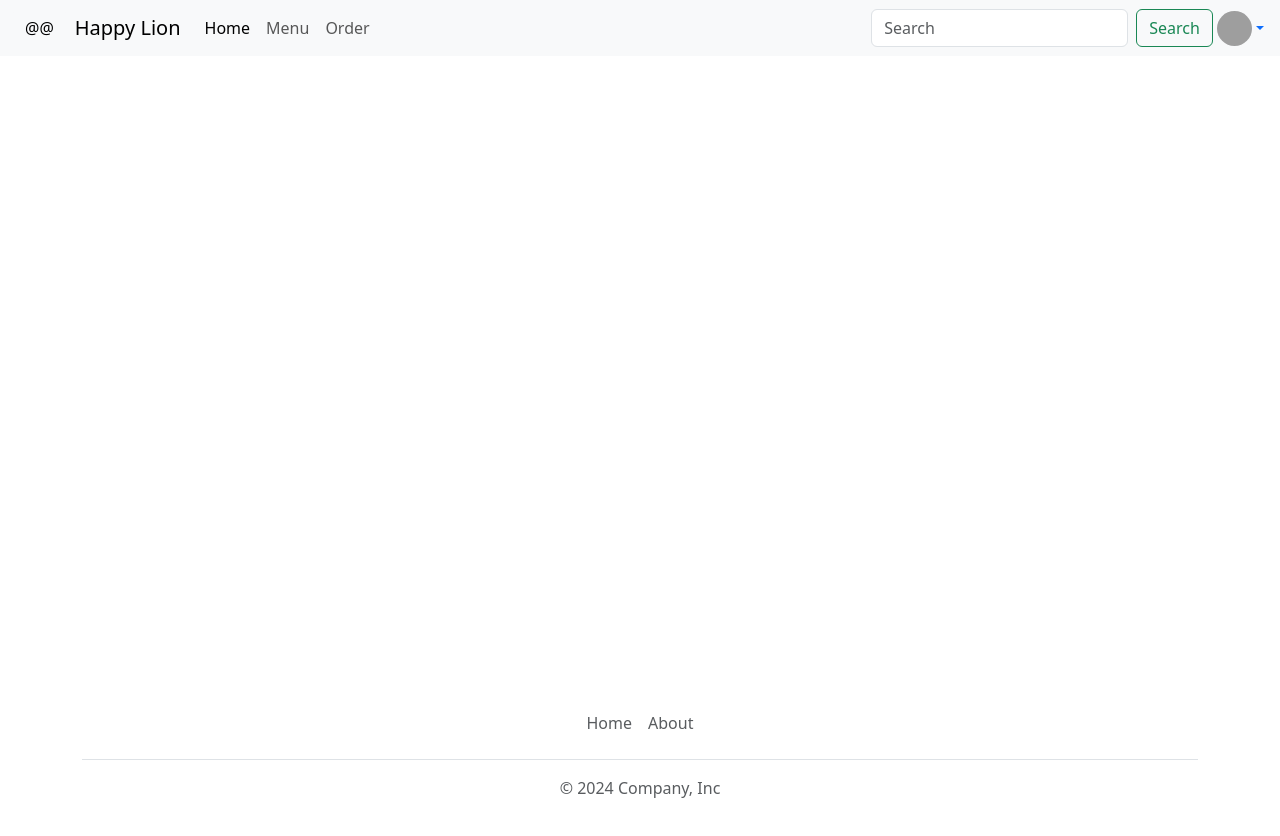
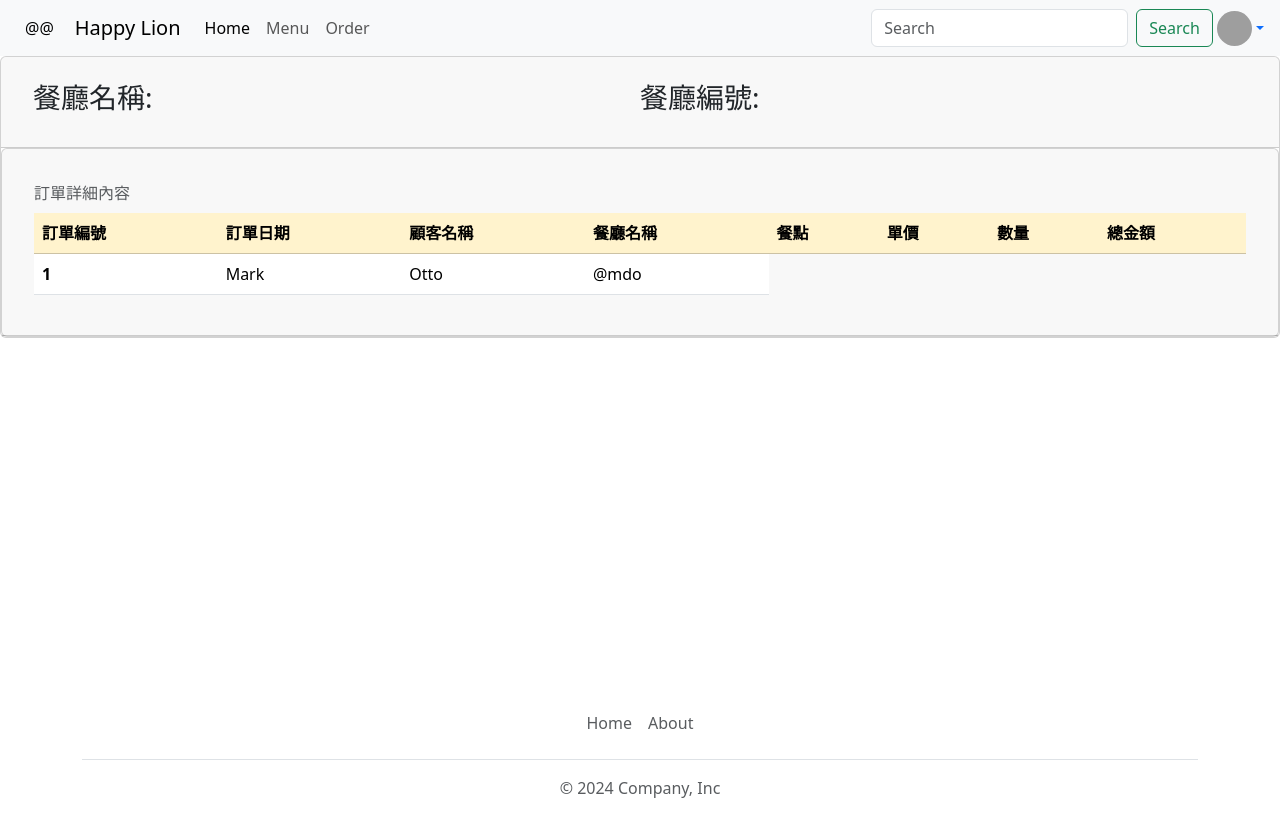
Before and after one commit to D1204480/Happy-Lion, a Vue app in the folder happyLion-vue/happyLion_rest/: page /rest_order_content in a window 1280 px wide. Shown: the top 836 px of the page. Built offline with nearby package versions, Linux system fonts and the light colour scheme; grey boxes are pictures that could not be loaded.

Commit message:
add Rest_OrderContentView
新增訂單品項頁面

```diff
--- a/happyLion-vue/happyLion_rest/src/components/Rest_home.vue
+++ b/happyLion-vue/happyLion_rest/src/components/Rest_home.vue
@@ -48,7 +48,6 @@
               <tbody>
                 <tr v-for="restaurant in filteredRestaurants" v-bind:key="restaurant.restId">
                   <td>{{ restaurant.restId }}</td>
-                  <td>{{ restaurant.name }}</td>
                   <td>{{ restaurant.name }}</td>
                   <td>{{ restaurant.tel }}</td>
                   <td>{{ restaurant.zipcode }}</td>
--- a/happyLion-vue/happyLion_rest/src/router/index.js
+++ b/happyLion-vue/happyLion_rest/src/router/index.js
@@ -3,6 +3,7 @@ import Home from '../views/HomeView.vue'; // 引入你的 Home 組件
 import Rest_HomeView from '../views/Rest_HomeView.vue'
 import Rest_MenuView from '../views/Rest_MenuView.vue'
 import Rest_OrderView from '../views/Rest_OrderView.vue'
+import Rest_OrderContentView from '@/views/Rest_OrderContentView.vue';
 
 
 const router = createRouter({
@@ -32,7 +33,14 @@ const router = createRouter({
       name: 'rest_order',
       component: Rest_OrderView,
       meta: { activeTab: 'orders' }  // 設定為 'orders'
-    }
+    },
+    {
+      path: '/rest_order_content',
+      name: 'rest_order_content',
+      component: Rest_OrderContentView,
+      // meta: { activeTab: 'orders' }  // 設定為 'orders'
+    },
+
   ]
 })
 
--- /dev/null
+++ b/happyLion-vue/happyLion_rest/src/views/Rest_OrderContentView.vue
@@ -0,0 +1,69 @@
+<template>
+  <div class="card">
+    <div class="card-header container-fluid">
+      <div class="card-body d-flex">
+        <h3 class="col-6">餐廳名稱: {{ restName }}</h3>
+        <h3>餐廳編號: {{ localUsername }}</h3>
+      </div>
+    </div>
+
+    <!-- table -->
+    <div class="card">
+      <div class="card-header">
+        <div>
+          <div class="card-body">
+            <table class="table caption-top">
+              <caption>訂單詳細內容</caption>
+              <thead class="table-warning">
+                <tr>
+                  <th scope="col">訂單編號</th>
+                  <th scope="col">訂單日期</th>
+                  <th scope="col">顧客名稱</th>
+                  <th scope="col">餐廳名稱</th>
+                  <th scope="col">餐點</th>
+                  <th scope="col">單價</th>
+                  <th scope="col">數量</th>
+                  <th scope="col">總金額</th>
+                </tr>
+              </thead>
+              <tbody>
+                <tr>
+                  <th scope="row">1</th>
+                  <td>Mark</td>
+                  <td>Otto</td>
+                  <td>@mdo</td>
+                </tr>
+                <tr v-for="order in orders" v-bind:key="order.orderId">
+                  <th scope="row">{{ order.orderId }}</th>
+                  <td>{{ order.orderDate }}</td>
+                  <td>{{ order.customerName }}</td>
+                  <td>{{ order.restaurantName }}</td>
+                  <td>{{ order.menuItem }}</td>
+                  <td>{{ order.menuPrice }}</td>
+                  <td>{{ order.quantity }}</td>
+                  <td>{{ order.totalPrice }}</td>
+                  <td>
+                    <button class="btn btn-warning mx-1" data-bs-toggle="modal" data-bs-target="#editModal"
+                      @click="onUpdateOrder(order)">
+                      Edit
+                    </button>
+                    <button class="btn btn-danger mx-1" data-bs-toggle="modal" data-bs-target="#deleteModal"
+                      @click="onSelectOrder(order)">
+                      Delete
+                    </button>
+                  </td>
+                </tr>
+              </tbody>
+            </table>
+          </div>
+        </div>
+      </div>
+    </div>
+
+  </div>
+</template>
+
+<script>
+</script>
+
+<style></style>
```
